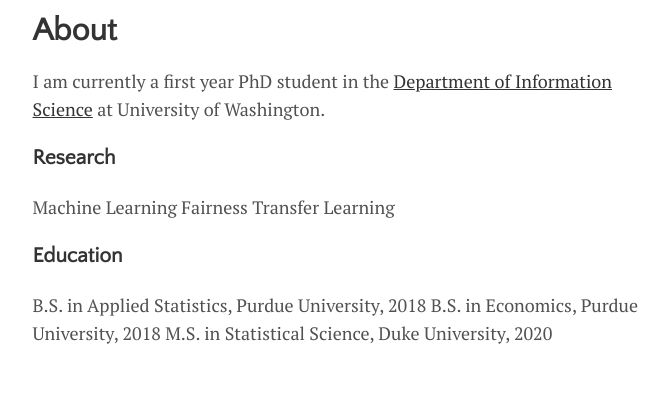
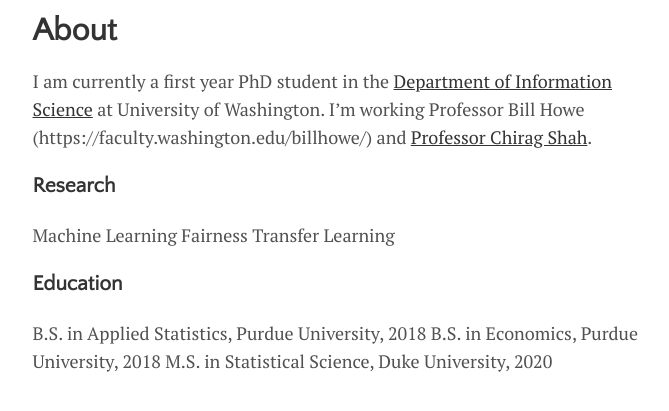
Before and after one commit to BeanHam/BeanHam.github.io, a Jekyll site: the page built from menu/about.md, in a window 1280 px wide, cut to the strip 112-523 px from the top of the page. Shown: the whole strip, without its empty margins (300-969 px from the left). Built offline with Jekyll 4.4.1, drawn with Linux system fonts in a browser that asks for light colours.

Commit message:
Update about.md

```diff
--- a/menu/about.md
+++ b/menu/about.md
@@ -3,7 +3,7 @@
 title: About
 ---
 
-I am currently a first year PhD student in the [Department of Information Science](https://stat.duke.edu) at University of Washington.
+I am currently a first year PhD student in the [Department of Information Science](https://stat.duke.edu) at University of Washington. I'm working Professor Bill Howe (https://faculty.washington.edu/billhowe/) and [Professor Chirag Shah](https://ischool.uw.edu/people/faculty/profile/chirags).
 
 ### Research
 
```
